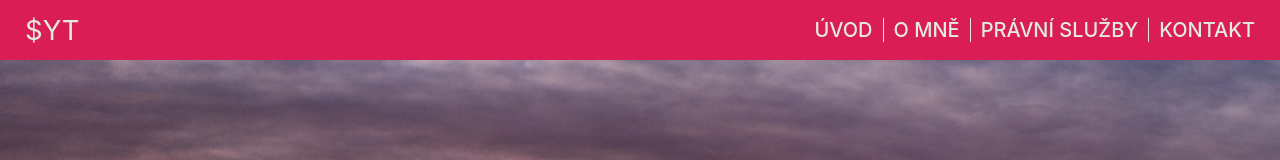
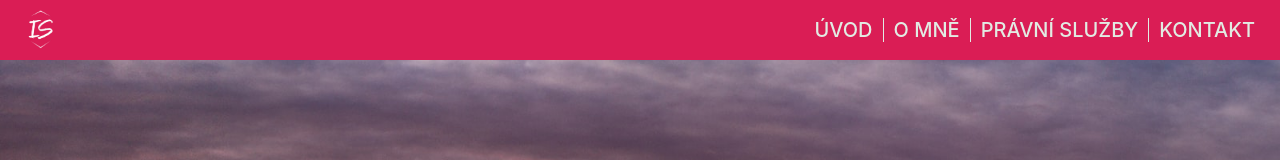
Before and after one commit to toob2/iveta, a React (Create React App) app: page / in a window 1280 px wide. Shown: the top 160 px of the page. Built offline with nearby package versions, Linux system fonts and the light colour scheme.

Commit message:
logo added

```diff
--- a/src/components/Toolbar/Toolbar.js
+++ b/src/components/Toolbar/Toolbar.js
@@ -2,6 +2,7 @@ import React from "react";
 import { HashLink as Link } from "react-router-hash-link";
 import "./Toolbar.scss";
 import DrawerToggleButton from "../SideDrawer/DrawerToggleButton";
+import logo from "../Images/logo.png";
 
 /**
  * Scroll with an offset
@@ -17,7 +18,9 @@ const toolbar = (props) => (
   <header className="toolbar">
     <nav className="toolbar__navigation">
       <div className="toolbar__logo">
-        <a href="/">$YT</a>
+        <a href="/">
+          <img src={logo} />
+        </a>
       </div>
       <div className="spacer" />
       <div className="toolbar__navigation-items">
--- a/src/components/Toolbar/Toolbar.scss
+++ b/src/components/Toolbar/Toolbar.scss
@@ -22,13 +22,21 @@
   }
 
   &__logo {
+    max-height: $toolbar-height;
+
     a {
       color: $color-secondary;
       text-decoration: none;
-      font-size: 2.75rem;
+      //font-size: 2.75rem;
       &:active {
         color: $color-tertiary;
       }
+    }
+
+    img {
+      max-height: 4rem;
+      width: 3rem;
+      color: white;
     }
   }
 
```
Also changed, not shown: src/components/Images/logo.png (added).
